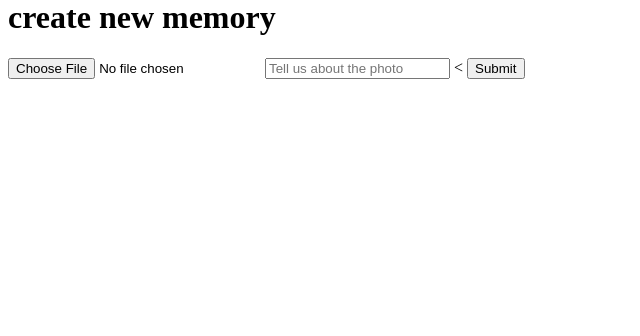
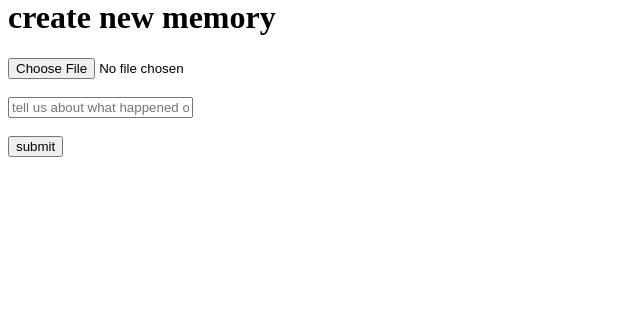
Before and after one commit to Nyaradzo20/e-gallery, a Flask app: template templates/uploading.html in a window 1280 px wide. Shown: the part 22-358 px from the top of the page, without its empty margins (0-640 px from the left). Run offline with Flask 2, Linux system fonts and the light colour scheme; the template is opened without the code that fills it, so the values that code supplies are empty; some libraries are stand-ins or nearby versions.

Commit message:
editing the uploading

```diff
--- a/app.py
+++ b/app.py
@@ -108,24 +108,26 @@ def allowed_file(filename):
 @app.route('/uploads', methods=['POST', 'GET'])
 def uploads ():
     msg = ''
-    if request.method == 'POST' and 'file' not in request.form and 'bio' not in request.form:
-        msg = 'please select an image file and write your bio !'
-    file = request.form['file']
-    bio = request.form['bio']
-    if file.filename == '':
-        msg = 'No file selected to upload'
-    if bio == '':
-        msg = 'please write the bio !'
-    if file and allowed_file(file.filename):
-        photo = secure_filename(file.filename)
-        cursor = mysql.connection.cursor(MySQLdb.cursors.DictCursor)
-        cursor.execute('INSERT INTO userData VALUES(NULL, %s, %s, %s)', (login.email, photo, bio))
-        mysql.connection.commit()
-        msg = 'you have successful added a memory!'
-        return render_template('uploading.html', msg = msg)
-    else:
-        msg = "Allowed image types are - png, jpg, jpeg, gif"
-    return redirect(request.url, msg = msg)
+    if request.method == 'POST' and 'file' in request.files and 'bio' in request.form:
+        file = request.files['file']
+        bio = request.form['bio']
+        if file.filename == '':
+            msg = 'No file selected to upload'
+        if bio == '':
+            msg = 'please write the bio !'
+        if file and allowed_file(file.filename):
+            photo = secure_filename(file.filename)
+            cursor = mysql.connection.cursor(MySQLdb.cursors.DictCursor)
+            cursor.execute('INSERT INTO userData VALUES(NULL, %s, %s, %s)', (login.email, photo, bio))
+            mysql.connection.commit()
+            msg = 'you have successful added a memory!'
+            return render_template('uploading.html', msg = msg)
+        else:
+            msg = "Allowed image types are - png, jpg, jpeg, gif"
+    elif request.method == 'POST':
+        msg = 'please select file to be uploaded and write the bio'
+    msg = 'you fucked'
+    return render_template('uploading.html')
 
 
 
--- a/templates/home_page.html
+++ b/templates/home_page.html
@@ -16,7 +16,6 @@
     <div class= 'container'>
         <nav>
             <a href="sign_in.html">
-            <img src="images/Linear logo of the photographer. camera shutter logo.png" alt="" class="logo">
             </a>
             <ul>
                 <li><a href="#">YOUR MEMORIES</a></li>
--- a/templates/uploading.html
+++ b/templates/uploading.html
@@ -14,13 +14,18 @@
             <div class="header">
                 <h1 class="word">create new memory</h1>
             </div>
-            <form action="{{ url_for('uploads') }}" method="POST" enctype="multipart/form-data">
-                <input type="file" name="file" placeholder="upload file" />
-                <input id="bio" name="bio" type="text" placeholder="Tell us about the photo" class="bio" />
-                < <input type="submit" />
-            </form>
+            <div>
+                <form action="/uploads" method="POST" enctype="multipart/form-data">
+                    <div class="msg">{{ msg }}</div>
+                    <input type="file" id="file" name=" file " placeholder="select file " required><br><br>
+                </form>
+                <form action="/uploads" method="POST">
+                    <div class="msg">{{ msg }}</div>
+                    <input type=" text " id="bio " name="bio " placeholder="tell us about what happened on your this day " required><br><br>
+                    <button class="b3">submit</button>
+                </form>
+            </div>
         </div>
-    </div>
 </body>
 
 </html>
```
